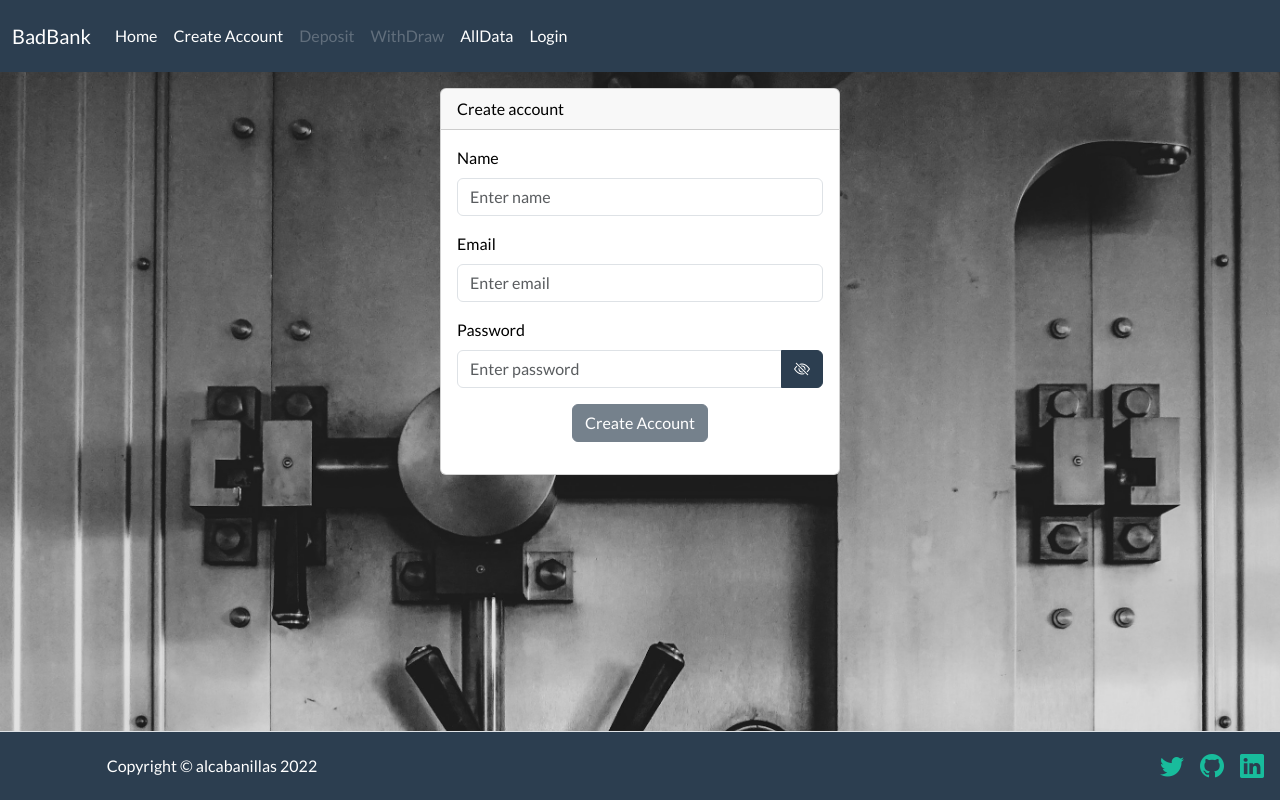
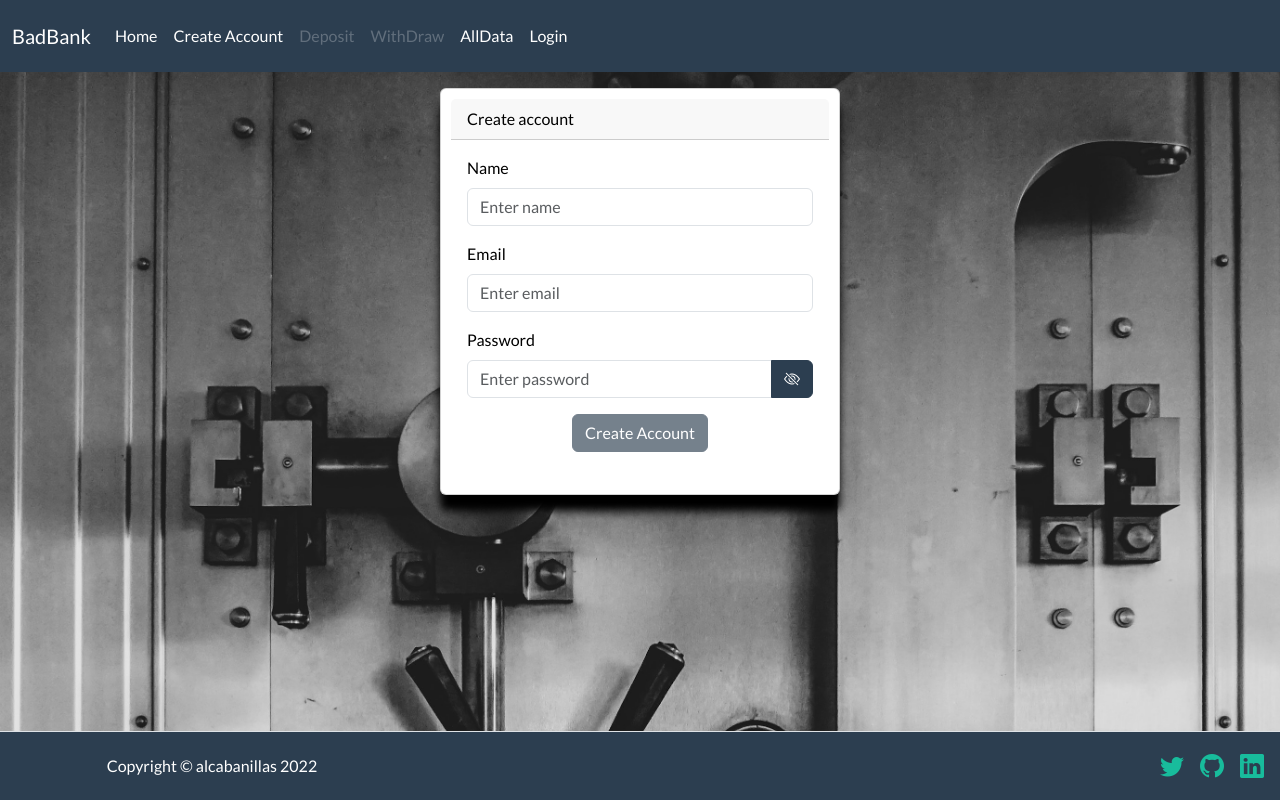
Before and after one commit to alcabanillas/badbank, a React (Create React App) app: page /#/createaccount in a window 1280 px wide. Built offline with nearby package versions, Linux system fonts and the light colour scheme.

Commit message:
add css shadow

```diff
--- a/src/index.css
+++ b/src/index.css
@@ -34,6 +34,11 @@ code {
   gap: 15px;
 }
 
+.card {
+  padding: 10px;
+  box-shadow: 0rem 1rem 0.5rem  rgba(0, 0, 0);
+}
+
 
 footer {
   position: fixed;
--- a/src/pages/createaccount.js
+++ b/src/pages/createaccount.js
@@ -16,7 +16,7 @@ export function CreateAccount() {
       name: data.Name,
       email: data.Email,
       password: data.Password,
-      balance: 100,
+      balance: 0,
     });
 
     if (result) {
```
